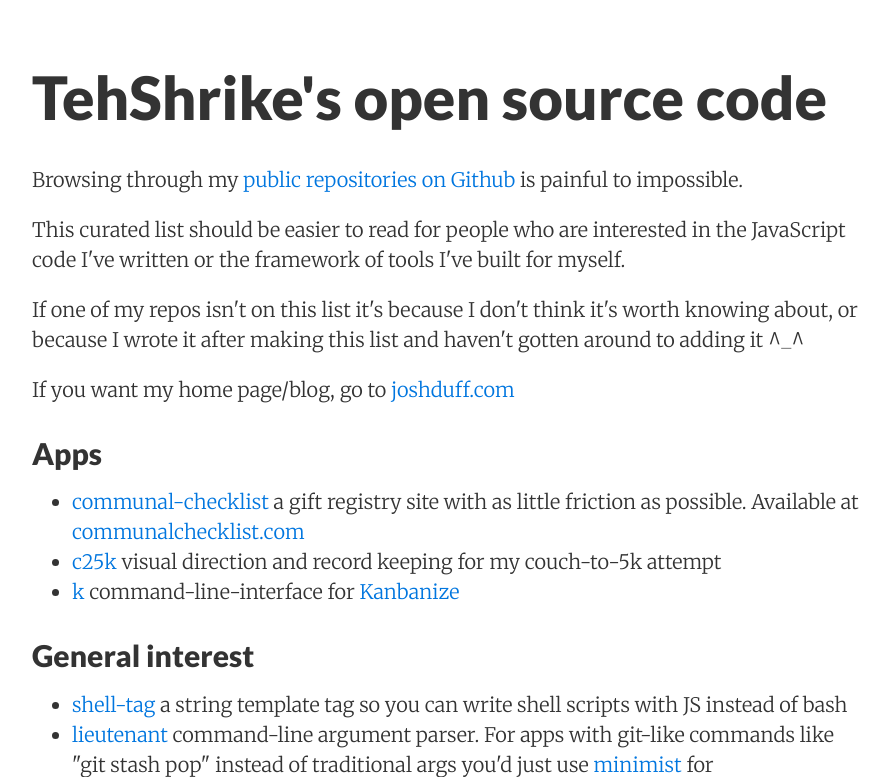
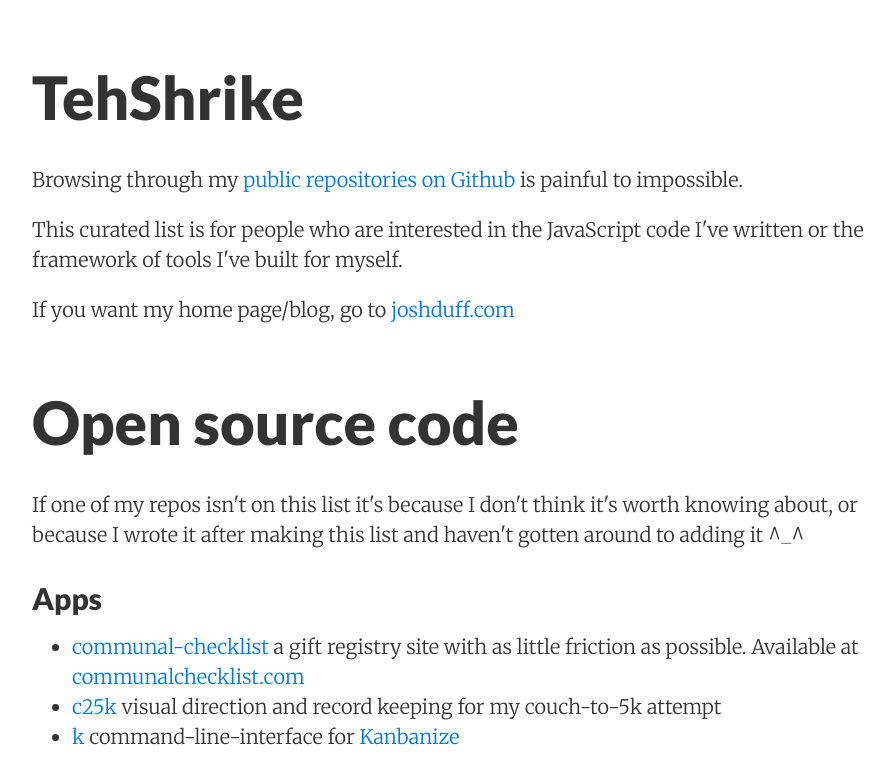
Before and after one commit to TehShrike/tehshrike.github.io, a website: page index.html in a window 1280 px wide. Shown: the top 777 px of the page, without its empty margins (196-1090 px from the left). Drawn offline with Linux system fonts and the light colour scheme.

Commit message:
Making it more readable

```diff
--- a/index.html
+++ b/index.html
@@ -8,11 +8,12 @@
 	</head>
 	<body>
 		<div class="measure">
-			<h1>TehShrike's open source code</h1>
+			<h1>TehShrike</h1>
 <p>Browsing through my <a href="https://github.com/TehShrike?tab=repositories">public repositories on Github</a> is painful to impossible.</p>
-<p>This curated list should be easier to read for people who are interested in the JavaScript code I've written or the framework of tools I've built for myself.</p>
+<p>This curated list is for people who are interested in the JavaScript code I've written or the framework of tools I've built for myself.</p>
+<p>If you want my home page/blog, go to <a href="http://joshduff.com/">joshduff.com</a></p>
+<h1>Open source code</h1>
 <p>If one of my repos isn't on this list it's because I don't think it's worth knowing about, or because I wrote it after making this list and haven't gotten around to adding it ^_^</p>
-<p>If you want my home page/blog, go to <a href="http://joshduff.com/">joshduff.com</a></p>
 <h2>Apps</h2>
 <ul>
 <li><a href="https://github.com/TehShrike/communal-checklist">communal-checklist</a> a gift registry site with as little friction as possible.  Available at <a href="http://communalchecklist.com/">communalchecklist.com</a></li>
```
Also changed, not shown: index.md (+6 -4 lines).
